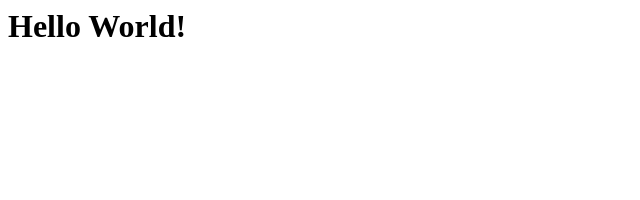
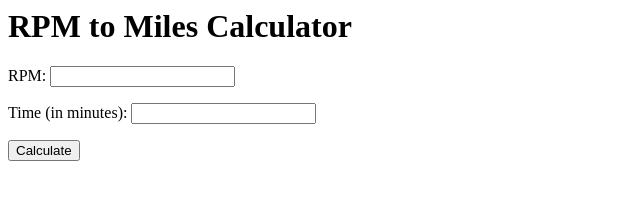
Before and after one commit to azezpz1/home-site, a plain HTML site: page src/index.html in a window 1280 px wide. Shown: the whole page, without its empty margins (0-640 px from the left). Drawn offline with Linux system fonts and the light colour scheme.

Commit message:
WIP add input and button

```diff
--- a/src/index.html
+++ b/src/index.html
@@ -1,3 +1,18 @@
 <title>Hello World</title>
 
-<h1>Hello World!</h1>
+<h1>RPM to Miles Calculator</h1>
+
+<p>
+    RPM:
+    <input type="number" id="rpm"</input>
+</p>
+
+<p>
+    Time (in minutes):
+    <input type="number" id="time"</input>
+</p>
+
+<p>
+    <button type="button">Calculate</button>
+</p>
+<p id="miles"></p>
```
